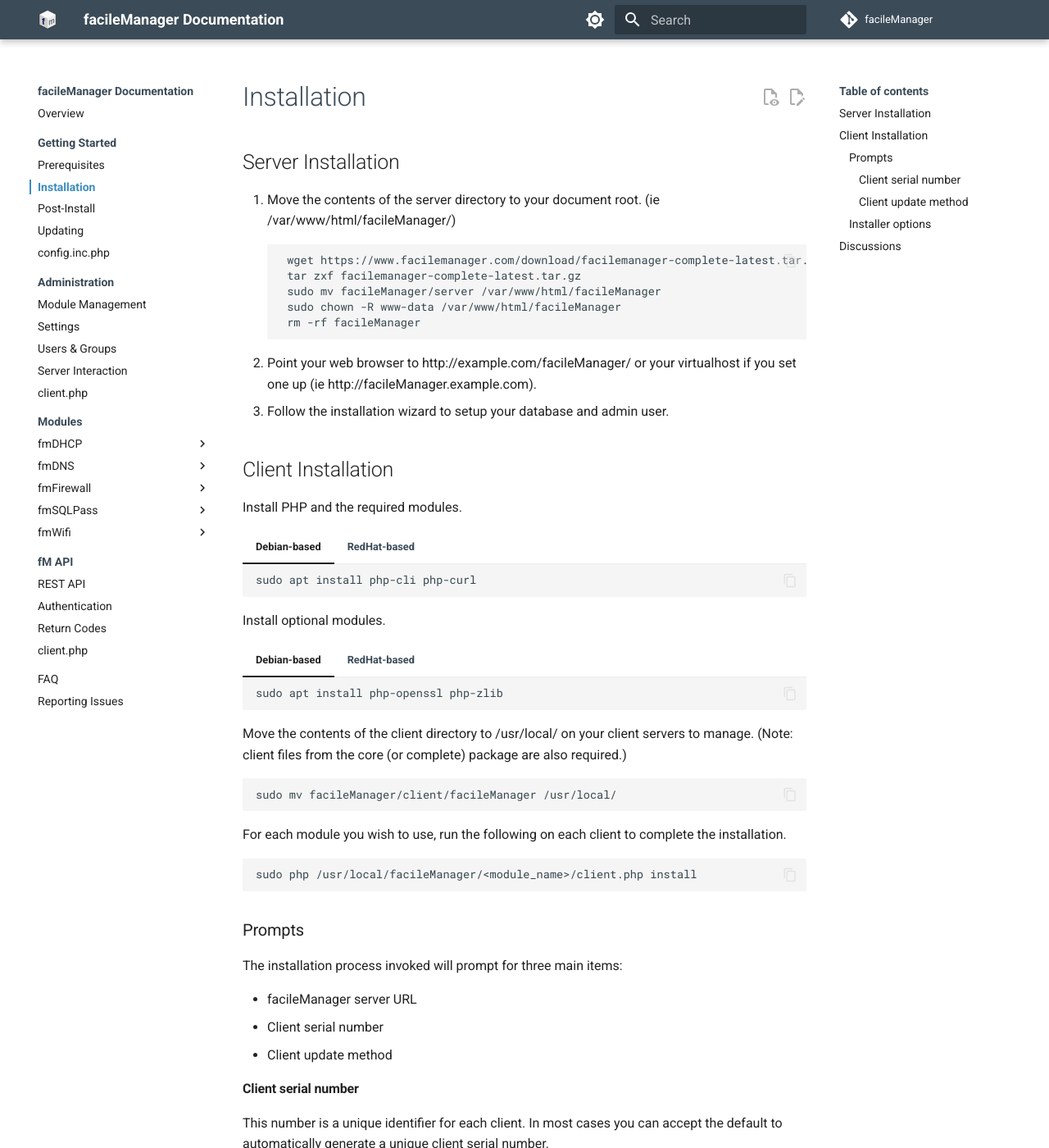
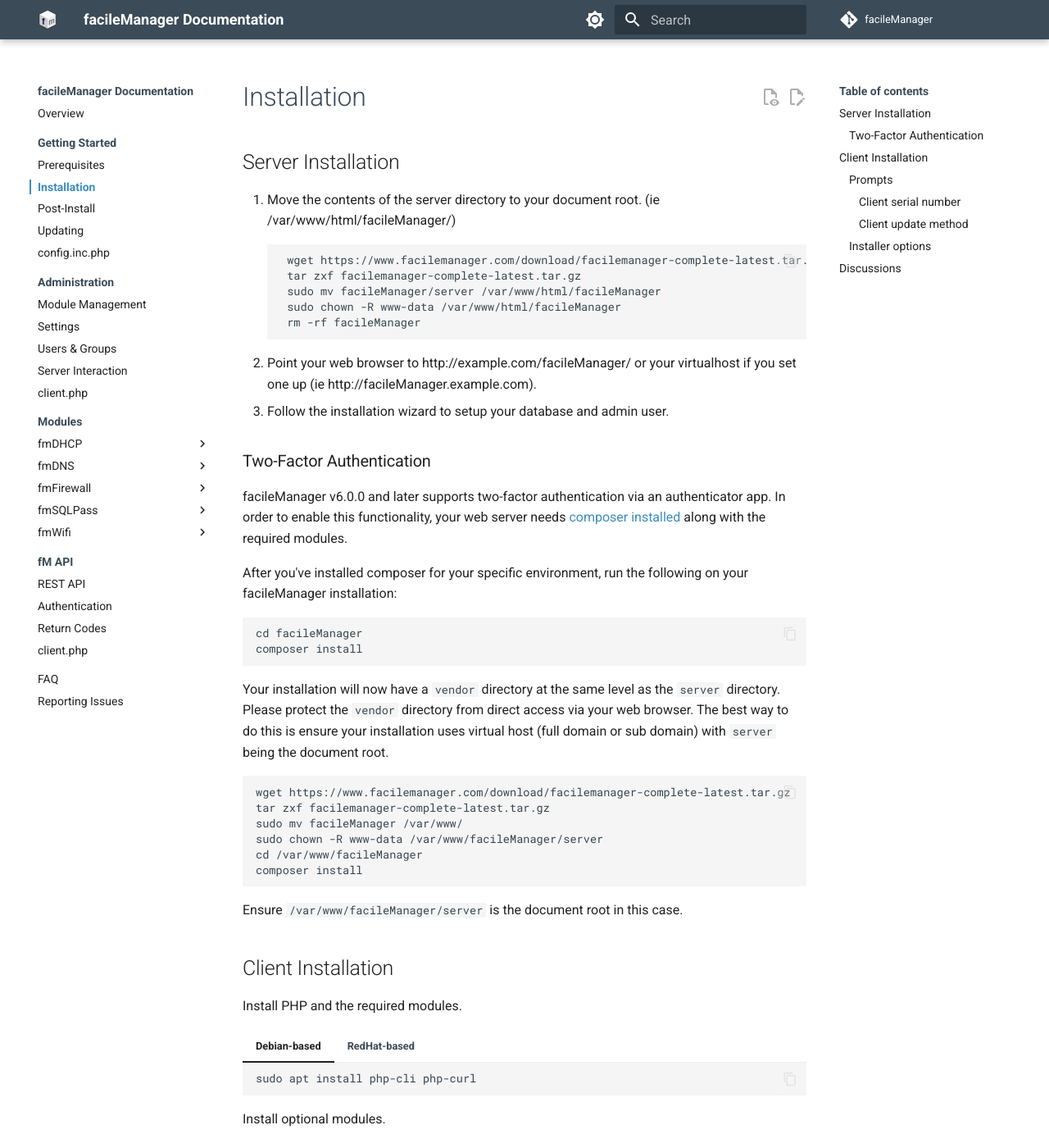
Before and after one commit to facileManager/facileManager-docs, an MkDocs documentation site: the page built from docs/getting-started/basic-install.md, in a window 1280 px wide and 1400 px high. Shown: the whole window at 82% size. Built offline with MkDocs 1.6.1 and Material for MkDocs 9.7.7, drawn with Linux system fonts in a browser that asks for light colours; comment, search, counter and statistics services are not loaded.

Commit message:
Add 2FA documentation and update related settings
Added documentation for two-factor authentication setup and configuration in 'basic-install.md' and 'settings.md'. Updated mailing section to mention OTP emails and clarified user management documentation.

````diff
--- a/docs/getting-started/basic-install.md
+++ b/docs/getting-started/basic-install.md
@@ -12,6 +12,30 @@
 2. Point your web browser to http://example.com/facileManager/ or your
    virtualhost if you set one up (ie http://facileManager.example.com).
 3. Follow the installation wizard to setup your database and admin user.
+
+### Two-Factor Authentication
+
+facileManager v6.0.0 and later supports two-factor authentication via an authenticator app. In order to enable this functionality, your web server needs [composer installed](https://getcomposer.org/) along with the required modules.
+
+After you've installed composer for your specific environment, run the following on your facileManager installation:
+```
+cd facileManager
+composer install
+```
+
+Your installation will now have a `vendor` directory at the same level as the `server` directory. Please protect the `vendor` directory from direct access via your web browser. The best way to do this is ensure your installation uses virtual host (full domain or sub domain) with `server` being the document root.
+
+```
+wget https://www.facilemanager.com/download/facilemanager-complete-latest.tar.gz
+tar zxf facilemanager-complete-latest.tar.gz
+sudo mv facileManager /var/www/
+sudo chown -R www-data /var/www/facileManager/server
+cd /var/www/facileManager
+composer install
+```
+
+Ensure `/var/www/facileManager/server` is the document root in this case.
+
 
 ## Client Installation
 
````
Also changed, not shown: docs/admin/manage-users.md (+1 -1 lines), docs/admin/settings.md (+10 -1 lines).
